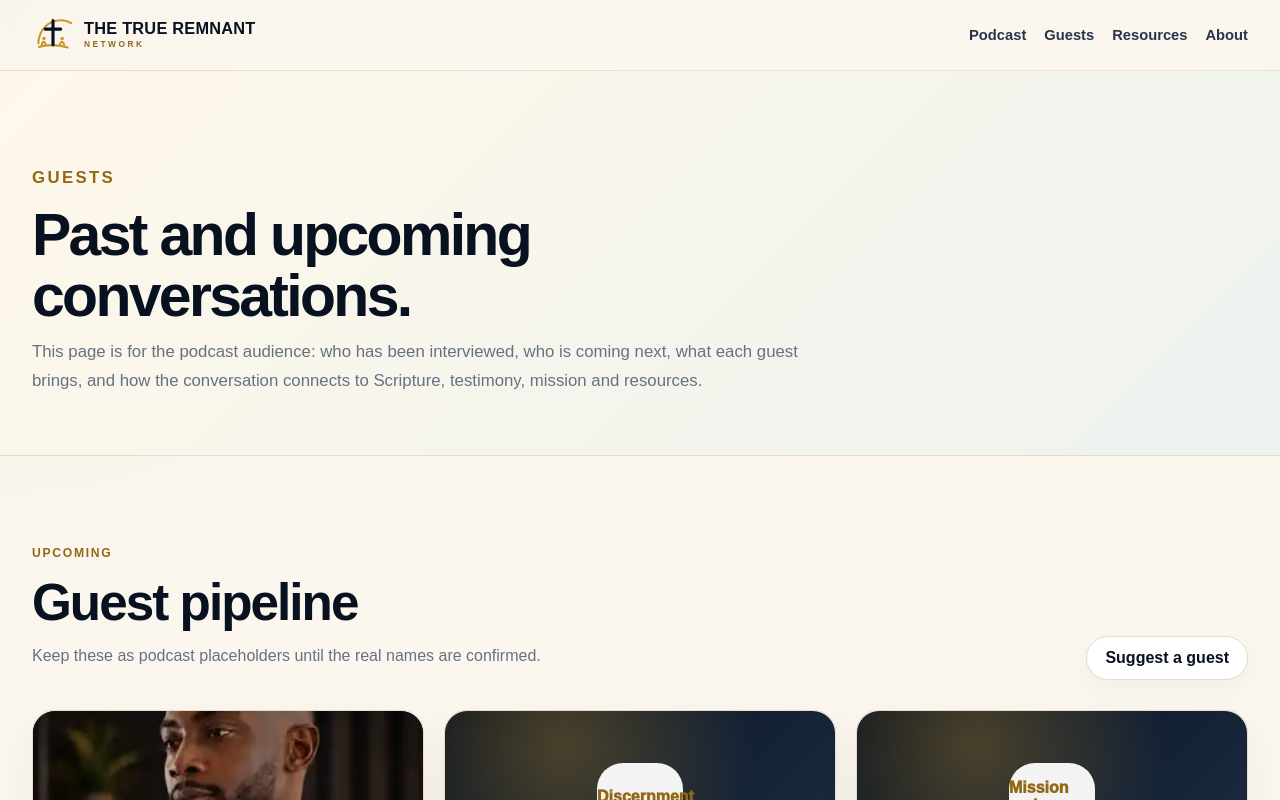
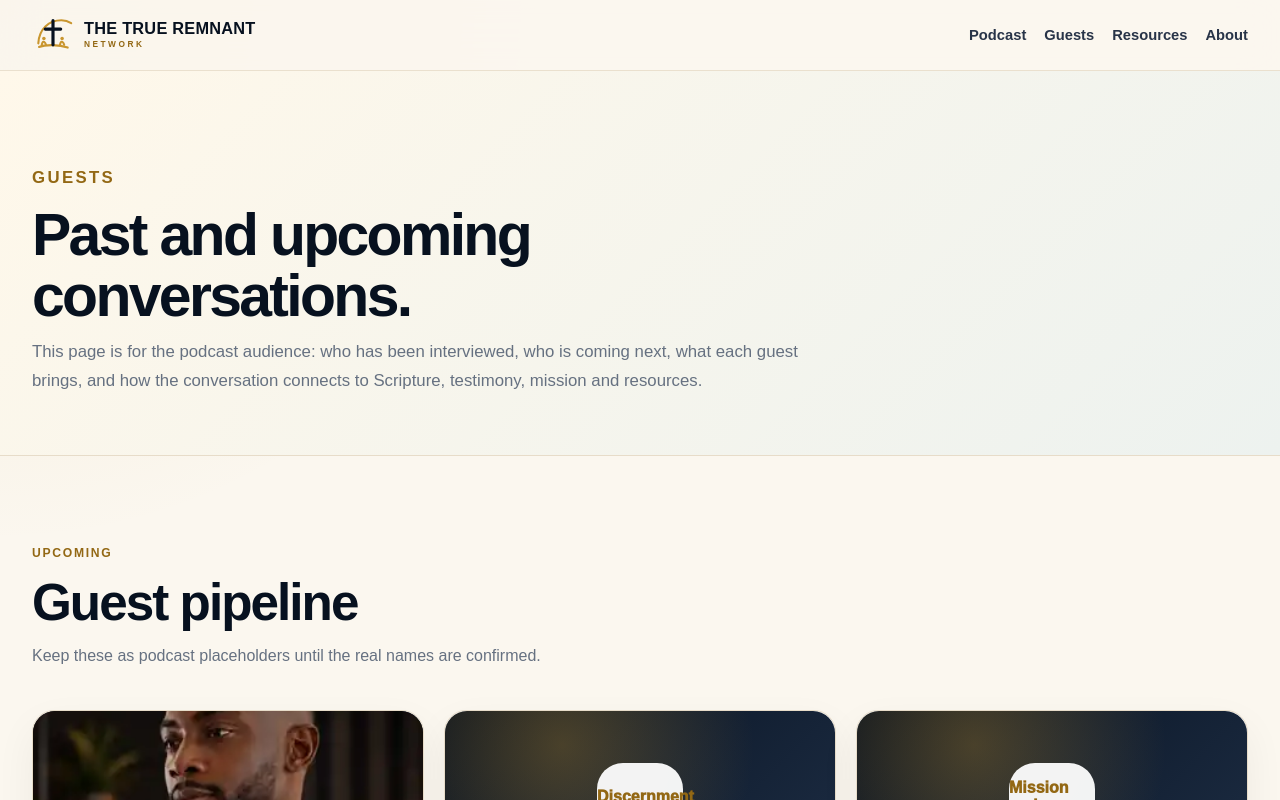
Before and after one commit to dakande85-bit/the-true-remnant-network, a Next.js app: page /guests in a window 1280 px wide. Shown: the top 800 px of the page. Built offline with nearby package versions, Linux system fonts and the light colour scheme.

Commit message:
Remove submit CTA from guests page

```diff
--- a/src/app/guests/page.tsx
+++ b/src/app/guests/page.tsx
@@ -25,7 +25,6 @@ export default function GuestsPage() {
               <h2>Guest pipeline</h2>
               <p>Keep these as podcast placeholders until the real names are confirmed.</p>
             </div>
-            <a className="btn" href="/submit">Suggest a guest</a>
           </div>
           <div className="grid grid-3">
             {upcomingGuests.map((guest) => (
```
